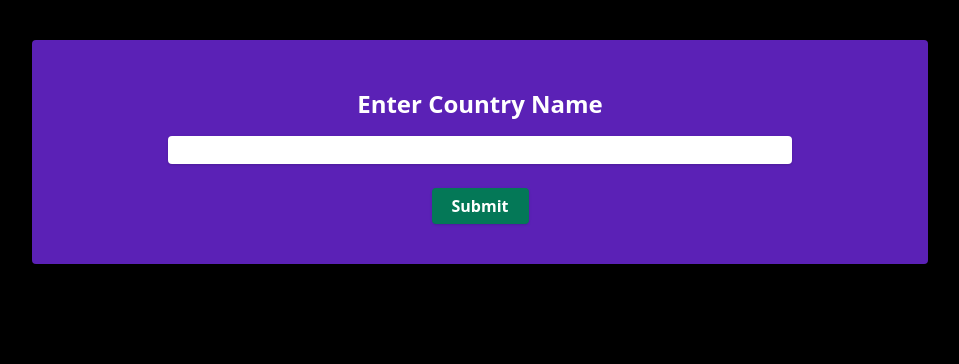
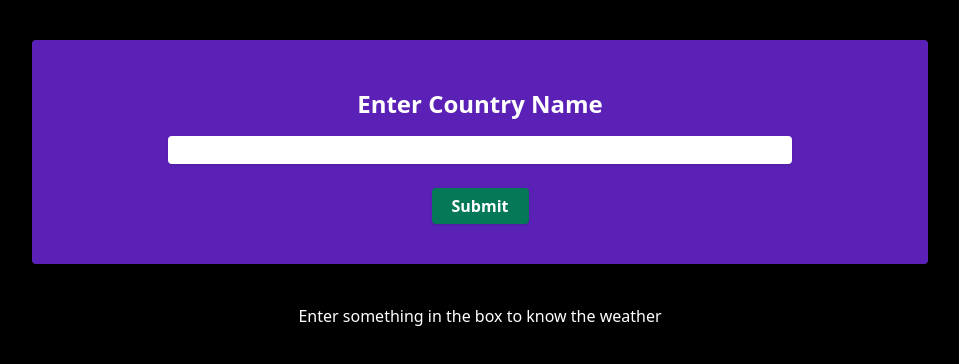
Before and after one commit to HariKrishna-28/WeatherApp, a React (Create React App) app in the folder client/: page / in a window 1280 px wide. Shown: the top 364 px of the page, without its empty margins (160-1119 px from the left). Built offline with nearby package versions, Linux system fonts and the light colour scheme; no server answers.

Commit message:
added loading animations and welcome message

```diff
--- a/client/package.json
+++ b/client/package.json
@@ -10,6 +10,7 @@
     "react": "^17.0.2",
     "react-dom": "^17.0.2",
     "react-scripts": "4.0.3",
+    "react-spinners": "^0.11.0",
     "web-vitals": "^1.0.1"
   },
   "scripts": {
--- a/client/src/FormInfo.jsx
+++ b/client/src/FormInfo.jsx
@@ -1,5 +1,7 @@
 import React, { useState, useRef, useEffect } from 'react'
 import axios from "axios"
+import ScaleLoader from "react-spinners/ScaleLoader"
+
 
 // const baseUrl = "http://localhost:5000"
 // Heroku server
@@ -11,6 +13,7 @@ const FormInfo = () => {
     const nameRef = useRef()
     const [name, setName] = useState([])
     const [loading, setLoading] = useState(false)
+    const [loadAni, setLoadAni] = useState(false)
     // const [wdesc, setWdesc] = useState("")
     // const [temp, setTemp] = useState("")
     // const [pres, setPres] = useState("")
@@ -21,8 +24,9 @@ const FormInfo = () => {
 
         axios.get(`${baseUrl}/weather/${name}`).then(res => {
             setWeatherData(res.data)
-            console.log("rendered useEffect");
             setLoading(true)
+            setLoadAni(false)
+            // console.log("rendered useEffect");
 
 
         })
@@ -67,7 +71,10 @@ const FormInfo = () => {
                                 // onClick={(e) => handleDetails(e)}
                                 onClick={(e) => {
                                     e.preventDefault()
-                                    setName(nameRef.current.value)
+                                    const CountryName = nameRef.current.value.charAt(0).toUpperCase() + nameRef.current.value.slice(1);
+                                    setName(CountryName)
+                                    setLoadAni(true)
+
                                     // console.log(name)
                                 }}
                             >
@@ -82,14 +89,18 @@ const FormInfo = () => {
             </div>
 
             <div className="flex justify-center align-center">
-                {loading && (
+
+                {loadAni && loading ? <ScaleLoader color="white" className="mt-5" /> :
+                    !loading ? (<h1>Enter something in the box to know the weather</h1>) :
+                        loading && (
+
                             <div className="font-semibold">
 
                                 <div className="flex justify-center align-center">
-                            <h1 className="text-4xl">Weather Data</h1>
+                                    <h1 className="text-4xl pb-2">Weather Data</h1>
                                 </div>
 
-                        <div className="grid grid-cols-1 lg:grid-cols-2 pt-3 gap-4">
+                                <div className="grid grid-cols-1 lg:grid-cols-2 pt-3 gap-4 mb-10">
                                     <h3>Country : {name}</h3>
                                     <h3>Coordinates : {weatherData.coord.lon}  {weatherData.coord.lat}</h3>
                                     <h3>Weather : {weatherData.weather[0].description}</h3>
```
Also changed, not shown: 1 other file (tests, documents, lock files or other folders). Lines whose indentation alone changed are shown as unchanged.
